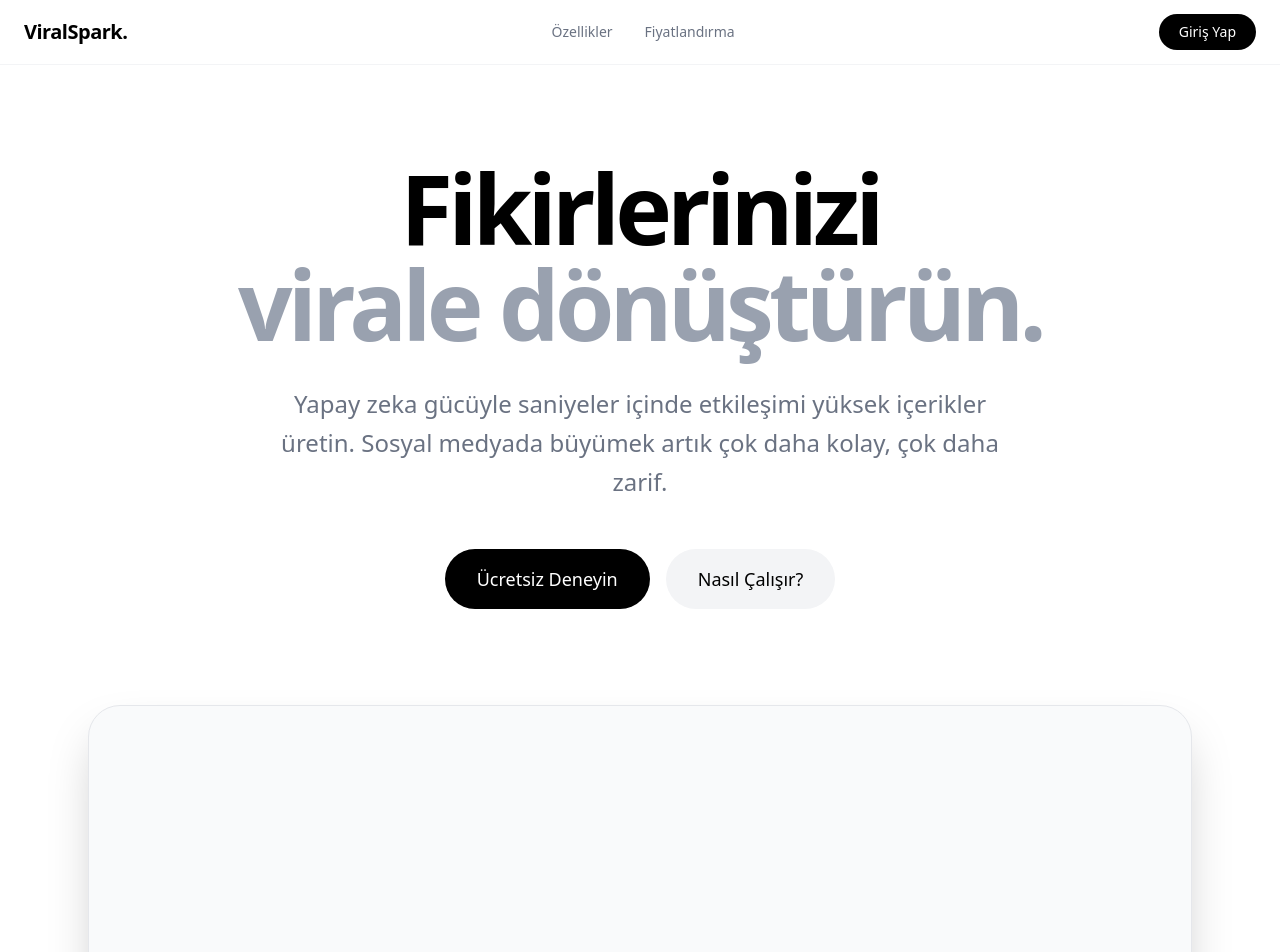
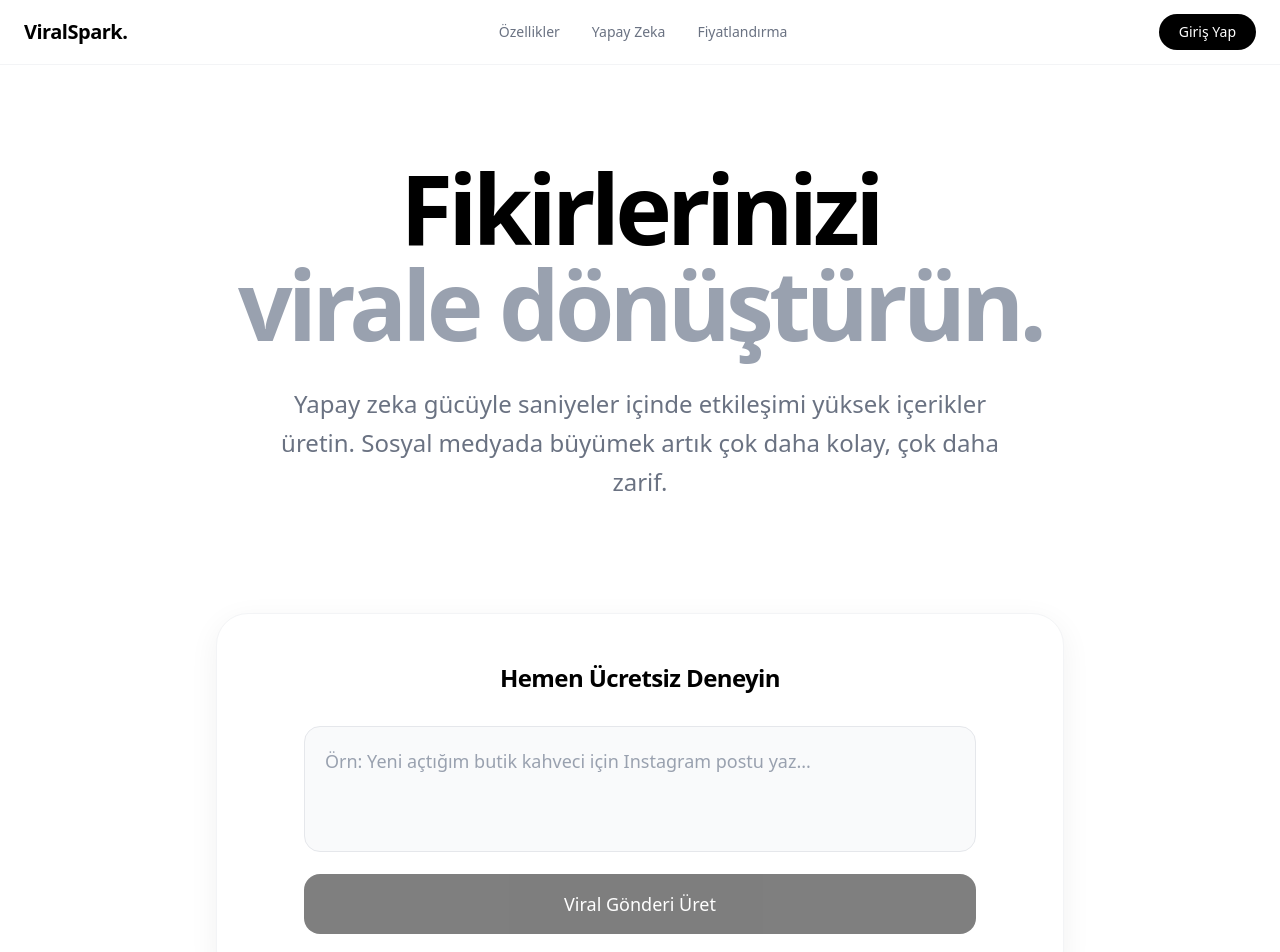
Before and after one commit to mstfabt/Viralspark, a Next.js app: page / in a window 1280 px wide. Shown: the top 952 px of the page. Built offline with nearby package versions, Linux system fonts and the light colour scheme.

Commit message:
feat: Add Gemini AI integration for post generation

```diff
--- a/package.json
+++ b/package.json
@@ -9,6 +9,7 @@
     "lint": "eslint"
   },
   "dependencies": {
+    "@google/generative-ai": "^0.24.1",
     "next": "16.2.2",
     "react": "19.2.4",
     "react-dom": "19.2.4"
--- /dev/null
+++ b/src/app/api/generate/route.ts
@@ -0,0 +1,29 @@
+import { GoogleGenerativeAI } from '@google/generative-ai';
+import { NextResponse } from 'next/server';
+
+const genAI = new GoogleGenerativeAI('AIzaSyCKN-FSbdjAL-DkHIeF8XNlqiXk7rGQvhk');
+
+export async function POST(req: Request) {
+  try {
+    const { prompt } = await req.json();
+
+    if (!prompt) {
+      return NextResponse.json({ error: 'Prompt is required' }, { status: 400 });
+    }
+
+    const model = genAI.getGenerativeModel({ model: 'gemini-1.5-flash' });
+
+    const systemPrompt = `Sen profesyonel bir sosyal medya uzmanı, dijital pazarlamacı ve metin yazarısın. Görevine verilen konuya göre viral olabilecek, dikkat çekici, etkileşim odaklı ve trendlere uygun bir sosyal medya gönderisi (Twitter/Instagram/LinkedIn formatlarına uygun) oluşturmak. Gönderiye uygun emojiler ve en iyi hashtagleri ekle. Metin çok uzun olmasın, vurucu ve akıcı olsun.
+
+Kullanıcı Konusu: ${prompt}`;
+
+    const result = await model.generateContent(systemPrompt);
+    const response = await result.response;
+    const text = response.text();
+
+    return NextResponse.json({ result: text });
+  } catch (error) {
+    console.error('Gemini API Error:', error);
+    return NextResponse.json({ error: 'Failed to generate content' }, { status: 500 });
+  }
+}
--- a/src/app/page.tsx
+++ b/src/app/page.tsx
@@ -1,6 +1,33 @@
-import React from 'react';
+"use client";
+import React, { useState } from 'react';
 
 export default function Home() {
+  const [topic, setTopic] = useState('');
+  const [generatedText, setGeneratedText] = useState('');
+  const [isLoading, setIsLoading] = useState(false);
+
+  const handleGenerate = async () => {
+    if (!topic) return;
+    setIsLoading(true);
+    setGeneratedText('');
+    try {
+      const res = await fetch('/api/generate', {
+        method: 'POST',
+        headers: { 'Content-Type': 'application/json' },
+        body: JSON.stringify({ prompt: topic })
+      });
+      const data = await res.json();
+      if (data.result) {
+        setGeneratedText(data.result);
+      } else {
+        setGeneratedText('Bir hata oluştu. Lütfen tekrar deneyin.');
+      }
+    } catch (error) {
+      setGeneratedText('Sunucuya bağlanılamadı. Lütfen tekrar deneyin.');
+    }
+    setIsLoading(false);
+  };
+
   return (
     <div className="min-h-screen bg-white text-black font-sans selection:bg-black selection:text-white">
       {/* Navigation */}
@@ -9,6 +36,7 @@ export default function Home() {
           <div className="text-xl font-semibold tracking-tight">ViralSpark.</div>
           <div className="hidden md:flex space-x-8 text-sm font-medium text-gray-500">
             <a href="#features" className="hover:text-black transition-colors">Özellikler</a>
+            <a href="#demo" className="hover:text-black transition-colors">Yapay Zeka</a>
             <a href="#pricing" className="hover:text-black transition-colors">Fiyatlandırma</a>
           </div>
           <button className="text-sm font-medium bg-black text-white px-5 py-2 rounded-full hover:bg-gray-800 transition-colors">
@@ -18,7 +46,7 @@ export default function Home() {
       </nav>
 
       {/* Hero Section */}
-      <main className="pt-40 pb-24 px-6 text-center max-w-5xl mx-auto">
+      <main className="pt-40 pb-16 px-6 text-center max-w-5xl mx-auto">
         <h1 className="text-6xl md:text-8xl font-bold tracking-tighter mb-8 text-black">
           Fikirlerinizi <br className="hidden md:block" />
           <span className="text-gray-400">virale dönüştürün.</span>
@@ -26,22 +54,37 @@ export default function Home() {
         <p className="text-xl md:text-2xl text-gray-500 mb-12 max-w-3xl mx-auto font-light leading-relaxed">
           Yapay zeka gücüyle saniyeler içinde etkileşimi yüksek içerikler üretin. Sosyal medyada büyümek artık çok daha kolay, çok daha zarif.
         </p>
-        <div className="flex flex-col sm:flex-row items-center justify-center gap-4">
-          <button className="w-full sm:w-auto px-8 py-4 bg-black text-white rounded-full font-medium text-lg hover:scale-105 transition-transform duration-300">
-            Ücretsiz Deneyin
-          </button>
-          <button className="w-full sm:w-auto px-8 py-4 bg-gray-100 text-black rounded-full font-medium text-lg hover:bg-gray-200 transition-colors duration-300">
-            Nasıl Çalışır?
-          </button>
-        </div>
       </main>
 
-      {/* Video / App Preview Mockup */}
-      <div className="max-w-6xl mx-auto px-6 pb-32">
-        <div className="aspect-video bg-gray-50 rounded-[2rem] border border-gray-200 shadow-2xl flex items-center justify-center">
-          <span className="text-gray-400 font-medium">Uygulama Arayüzü (Yakında)</span>
+      {/* Generator Tool Section */}
+      <section id="demo" className="max-w-4xl mx-auto px-6 pb-24 z-10 relative">
+        <div className="bg-white p-8 md:p-12 rounded-[2rem] shadow-[0_8px_30px_rgb(0,0,0,0.06)] border border-gray-100">
+          <h2 className="text-2xl font-semibold mb-8 text-center tracking-tight">Hemen Ücretsiz Deneyin</h2>
+          <div className="space-y-4 max-w-2xl mx-auto">
+            <textarea
+              className="w-full p-5 text-lg bg-gray-50 border border-gray-200 rounded-2xl focus:outline-none focus:ring-2 focus:ring-black focus:border-transparent transition-all resize-none placeholder:text-gray-400"
+              rows={3}
+              placeholder="Örn: Yeni açtığım butik kahveci için Instagram postu yaz..."
+              value={topic}
+              onChange={(e) => setTopic(e.target.value)}
+            ></textarea>
+            <button
+              onClick={handleGenerate}
+              disabled={isLoading || !topic}
+              className="w-full bg-black text-white py-4 rounded-2xl font-medium text-lg hover:bg-gray-800 transition-all disabled:opacity-50 disabled:cursor-not-allowed transform active:scale-[0.98]"
+            >
+              {isLoading ? 'Yapay Zeka Üretiyor... ⚡' : 'Viral Gönderi Üret'}
+            </button>
+
+            {generatedText && (
+              <div className="mt-8 p-8 bg-gray-50 rounded-2xl border border-gray-100 animate-in fade-in slide-in-from-bottom-4 duration-500">
+                <h3 className="text-sm font-bold text-gray-400 mb-4 uppercase tracking-widest">Sonuç:</h3>
+                <p className="whitespace-pre-wrap text-gray-800 leading-relaxed text-lg">{generatedText}</p>
+              </div>
+            )}
+          </div>
         </div>
-      </div>
+      </section>
 
       {/* Pricing Section */}
       <section id="pricing" className="py-32 bg-gray-50 border-t border-gray-100">
```
Also changed, not shown: 1 other file (tests, documents, lock files or other folders).
